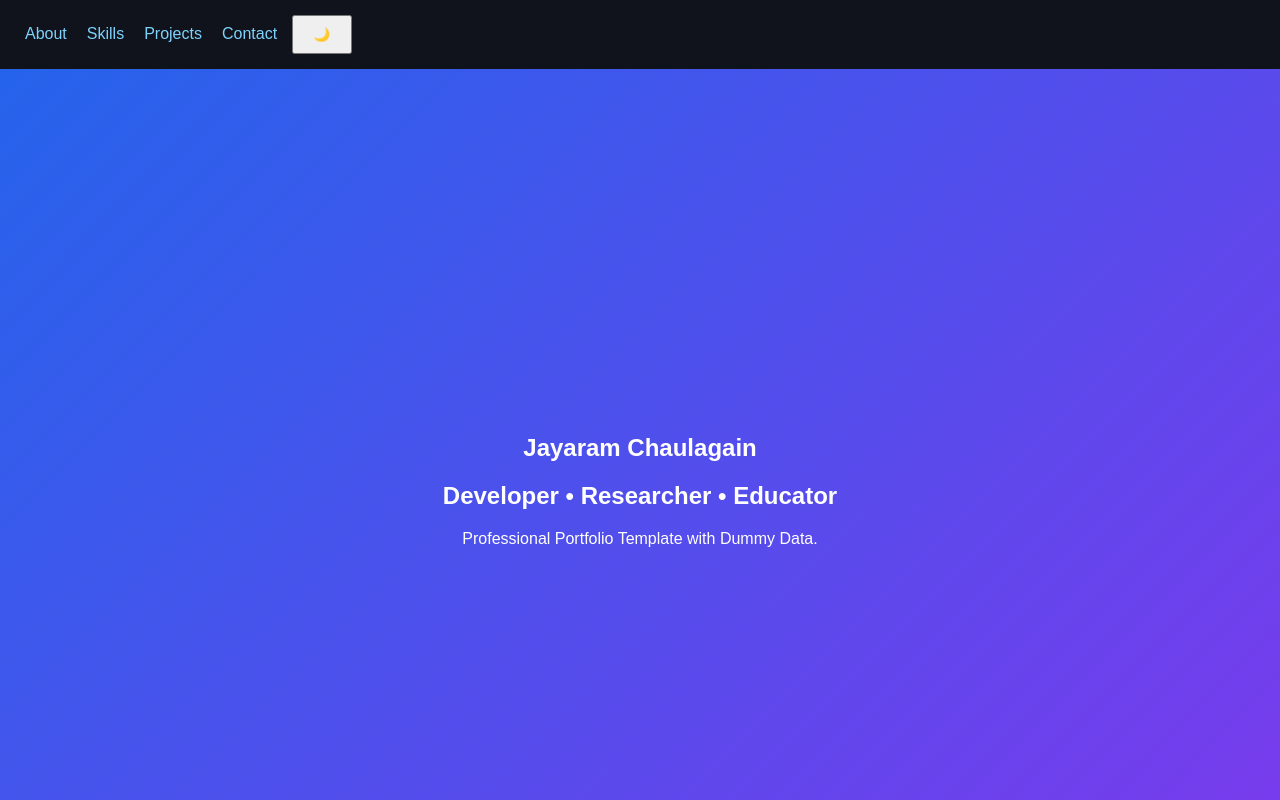
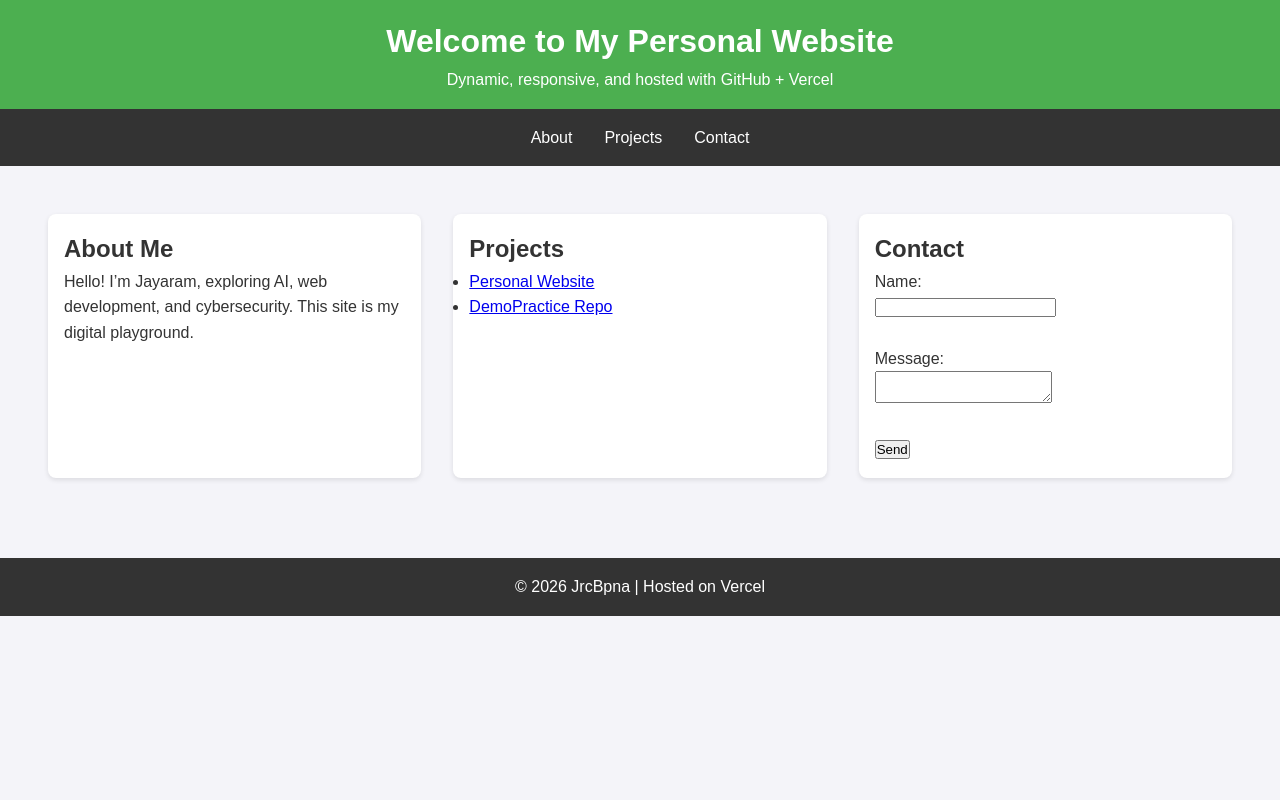
Before and after one commit to JrcBpna/JrcPersonalWebsiteRepo, a plain HTML site: page index.html in a window 1280 px wide. Shown: the top 800 px of the page. Drawn offline with Linux system fonts and the light colour scheme.

Commit message:
Revamp index.html layout and styling for improved user experience and responsiveness

```diff
--- a/index.html
+++ b/index.html
@@ -1,40 +1,130 @@
 <!DOCTYPE html>
-<html><head><meta charset='utf-8'><meta name='viewport' content='width=device-width,initial-scale=1'>
-<title>Jayaram Portfolio (Dummy)</title>
-<style>
-body{margin:0;font-family:Arial,sans-serif;background:#0f172a;color:#fff}
-header{position:sticky;top:0;background:#1118;padding:15px;backdrop-filter:blur(8px)}
-nav a{color:#7dd3fc;margin:0 10px;text-decoration:none}
-section{padding:60px 10%}
-.hero{height:90vh;display:flex;align-items:center;justify-content:center;text-align:center;background:linear-gradient(135deg,#2563eb,#7c3aed)}
-.card{background:#1e293b;padding:20px;border-radius:12px;margin:15px 0}
-.grid{display:grid;grid-template-columns:repeat(auto-fit,minmax(250px,1fr));gap:20px}
-.progress{height:10px;background:#334155;border-radius:10px}.fill{height:100%;background:#38bdf8}
-button{padding:10px 20px}
-.light{background:#f5f5f5;color:#222}.light .card{background:#fff}
-</style></head>
+<html lang="en">
+<head>
+  <meta charset="UTF-8">
+  <meta name="viewport" content="width=device-width, initial-scale=1.0">
+  <title>Jrc Personal Website</title>
+  <style>
+    /* Reset & base styles */
+    * { margin: 0; padding: 0; box-sizing: border-box; }
+    body { font-family: Arial, sans-serif; line-height: 1.6; background: #f4f4f9; color: #333; }
+
+    header {
+      background: #4CAF50;
+      color: white;
+      padding: 1rem;
+      text-align: center;
+    }
+
+    nav {
+      display: flex;
+      justify-content: center;
+      background: #333;
+    }
+    nav a {
+      color: white;
+      padding: 1rem;
+      text-decoration: none;
+    }
+    nav a:hover {
+      background: #4CAF50;
+    }
+
+    main {
+      padding: 2rem;
+      display: flex;
+      flex-wrap: wrap;
+      justify-content: space-around;
+    }
+    section {
+      flex: 1 1 300px;
+      margin: 1rem;
+      padding: 1rem;
+      background: white;
+      border-radius: 8px;
+      box-shadow: 0 2px 5px rgba(0,0,0,0.1);
+    }
+
+    footer {
+      text-align: center;
+      padding: 1rem;
+      background: #333;
+      color: white;
+      margin-top: 2rem;
+    }
+
+    /* Responsive tweaks */
+    @media (max-width: 768px) {
+      nav { flex-direction: column; }
+      nav a { text-align: center; }
+    }
+  </style>
+</head>
 <body>
-<header><nav><a href=#about>About</a><a href=#skills>Skills</a><a href=#projects>Projects</a><a href=#contact>Contact</a>
-<button onclick="document.body.classList.toggle('light')">🌙</button></nav></header>
-<section class='hero'><div><h1>Jayaram Chaulagain</h1><h2 id=t></h2><p>Professional Portfolio Template with Dummy Data.</p></div></section>
-<section id=about><h2>About</h2><div class=card><p>Lorem ipsum professional summary. Replace this with your biography.</p></div>
-<div class=grid>
-<div class=card><h3>Education</h3><ul><li>Master's Degree (Dummy)</li><li>Bachelor's Degree (Dummy)</li></ul></div>
-<div class=card><h3>Experience</h3><ul><li>Senior Researcher (Dummy)</li><li>Software Engineer (Dummy)</li></ul></div>
-</div></section>
-<section id=skills><h2>Skills</h2>
-<div class=card>Python<div class=progress><div class=fill style='width:90%'></div></div></div>
-<div class=card>Web Development<div class=progress><div class=fill style='width:85%'></div></div></div>
-<div class=card>Research<div class=progress><div class=fill style='width:80%'></div></div></div>
-</section>
-<section id=projects><h2>Projects</h2><div class=grid>
-<div class=card><h3>AI Project</h3><p>Dummy description.</p></div>
-<div class=card><h3>Web System</h3><p>Dummy description.</p></div>
-<div class=card><h3>Research</h3><p>Dummy description.</p></div>
-</div></section>
-<section><h2>Awards</h2><div class=card>Dummy awards, publications, certifications, achievements.</div></section>
-<section id=contact><h2>Contact</h2><div class=card>Email: jayaram.chaulagain2043@gmail.com<br>GitHub: github.com/username<br>LinkedIn: linkedin.com/in/username</div></section>
-<footer style='padding:30px;text-align:center'>© 2026 Jayaram Chaulagain 2043</footer>
-<script>
-const s='Developer • Researcher • Educator';let i=0;setInterval(()=>{if(i<s.length)document.getElementById('t').textContent+=s[i++]},80)
-</script></body></html>
+  <header>
+    <h1>Welcome to My Personal Website</h1>
+    <p>Dynamic, responsive, and hosted with GitHub + Vercel</p>
+  </header>
+
+  <nav>
+    <a href="#about">About</a>
+    <a href="#projects">Projects</a>
+    <a href="#contact">Contact</a>
+  </nav>
+
+  <main>
+    <section id="about">
+      <h2>About Me</h2>
+      <p>Hello! I’m Jayaram, exploring AI, web development, and cybersecurity. This site is my digital playground.</p>
+    </section>
+
+    <section id="projects">
+      <h2>Projects</h2>
+      <ul id="project-list">
+        <!-- Dynamic content will be injected here -->
+      </ul>
+    </section>
+
+    <section id="contact">
+      <h2>Contact</h2>
+      <form id="contact-form">
+        <label>Name:</label><br>
+        <input type="text" id="name" required><br><br>
+        <label>Message:</label><br>
+        <textarea id="message" required></textarea><br><br>
+        <button type="submit">Send</button>
+      </form>
+      <p id="form-response"></p>
+    </section>
+  </main>
+
+  <footer>
+    <p>&copy; 2026 JrcBpna | Hosted on Vercel</p>
+  </footer>
+
+  <script>
+    // Example dynamic content injection
+    const projects = [
+      { name: "Personal Website", link: "https://jrc-personal-website-repo.vercel.app" },
+      { name: "DemoPractice Repo", link: "https://github.com/JrcBpna/DemoPractice" }
+    ];
+
+    const projectList = document.getElementById("project-list");
+    projects.forEach(p => {
+      const li = document.createElement("li");
+      li.innerHTML = `<a href="${p.link}" target="_blank">${p.name}</a>`;
+      projectList.appendChild(li);
+    });
+
+    // Simple form handler
+    document.getElementById("contact-form").addEventListener("submit", e => {
+      e.preventDefault();
+      const name = document.getElementById("name").value;
+      const message = document.getElementById("message").value;
+      document.getElementById("form-response").textContent =
+        `Thanks, ${name}! Your message has been received: "${message}"`;
+      e.target.reset();
+    });
+  </script>
+</body>
+</html>
```
